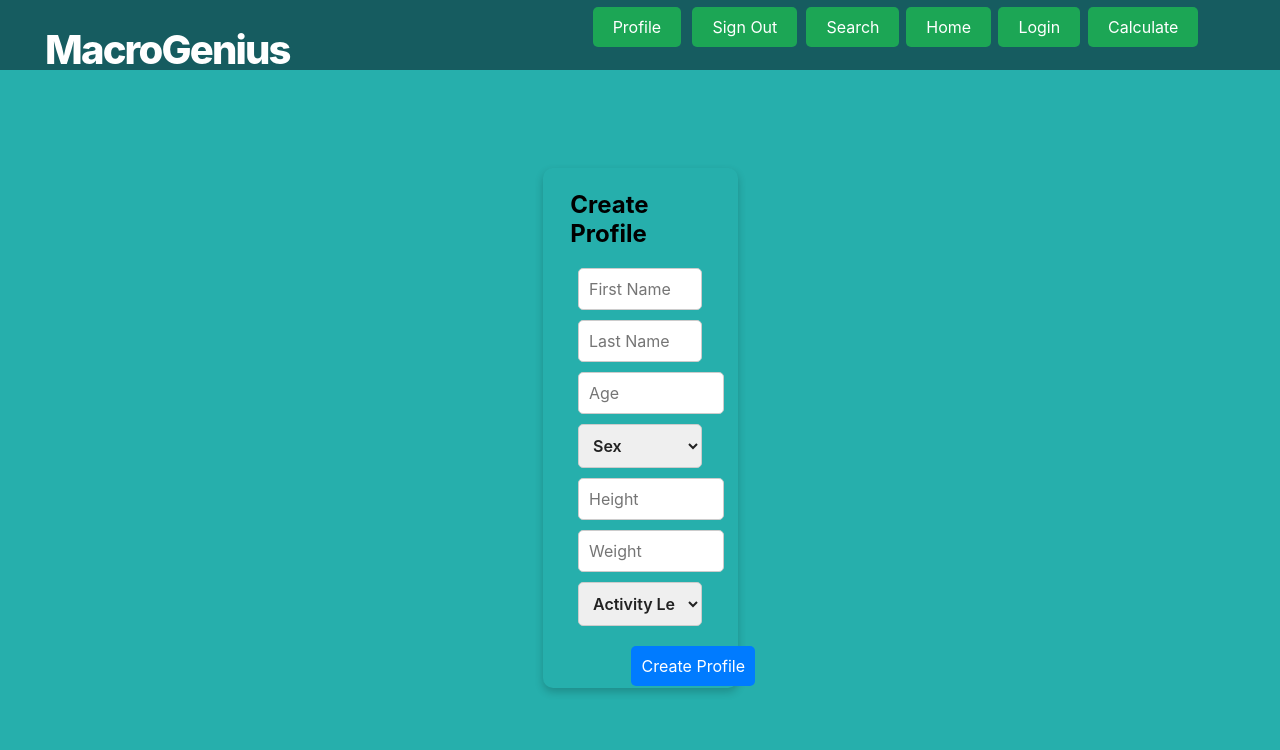
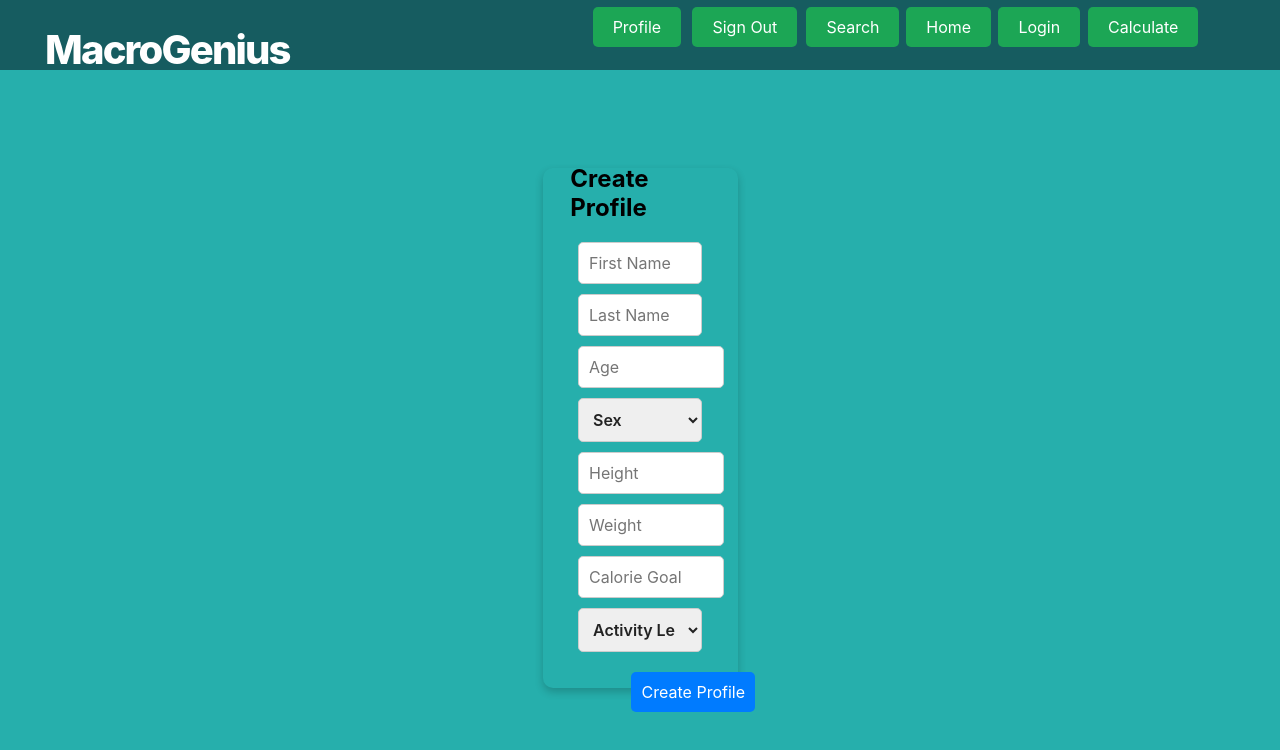
Before and after one commit to jackrhines/307-macro-genius, a React (Create React App) app in the folder front-end/: page /createprofile in a window 1280 px wide. Shown: the top 750 px of the page. Built offline with nearby package versions, Linux system fonts and the light colour scheme.

Commit message:
added calorieGoal to profile

```diff
--- a/front-end/src/pages/CreateProfile.js
+++ b/front-end/src/pages/CreateProfile.js
@@ -16,6 +16,7 @@ const CreateProfile = () => {
   const [height, setHeight] = useState("");
   const [weight, setWeight] = useState("");
   const [activityLevel, setActivityLevel] = useState("");
+  const [calorieGoal, setCalorieGoal] = useState("");
   const navigate = useNavigate();
 
   const handleSubmit = event => {
@@ -31,11 +32,12 @@ const CreateProfile = () => {
         height: height,
         weight: weight,
         activityLevel: activityLevel,
+        calorieGoal: calorieGoal,
       })
       .then((response) => {
         localStorage.setItem("userId", response.data.userId);
         console.log(response.data);
-        navigate("/profile");
+        navigate("/landingpage");
       })
       .catch((error) => {
         console.log(error);
@@ -81,6 +83,12 @@ const CreateProfile = () => {
           value={weight}
           onChange={(e) => setWeight(e.target.value)}
         />
+        <input
+          type="number"
+          placeholder="Calorie Goal"
+          value = {calorieGoal}
+          onChange = {(e) => setCalorieGoal(e.target.value)}
+        />
         <select
           value={activityLevel}
           onChange={(e) => setActivityLevel(e.target.value)}
--- a/front-end/src/pages/LandingPage.js
+++ b/front-end/src/pages/LandingPage.js
@@ -16,6 +16,7 @@ const LandingPage = (props) => {
   }/${current.getDate()}/${current.getFullYear()}`;
   const curUser = cookies.get("USER");
   const [calories, setCalories] = useState(0);
+
 
   useEffect(() => {
     fetchAll(curUser).then((result) => {
--- a/front-end/src/pages/ProfileCard.js
+++ b/front-end/src/pages/ProfileCard.js
@@ -15,6 +15,7 @@ const ProfileCard = () => {
     height: "",
     weight: "",
     activityLevel: "",
+    calorieGoal: "",
   });
 
 
@@ -37,6 +38,7 @@ const ProfileCard = () => {
                 <p className="info-item">{`Height: ${profile.height}`}</p>
                 <p className="info-item">{`Weight: ${profile.weight}`}</p>
                 <p className="info-item">{`Activity Level: ${profile.activityLevel}`}</p>
+                <p className="info-item">{`Calorie Goal: ${profile.calorieGoal}`}</p>
             </div>
         </div>
     );
```
Also changed, not shown: 2 other files (tests, documents, lock files or other folders).
